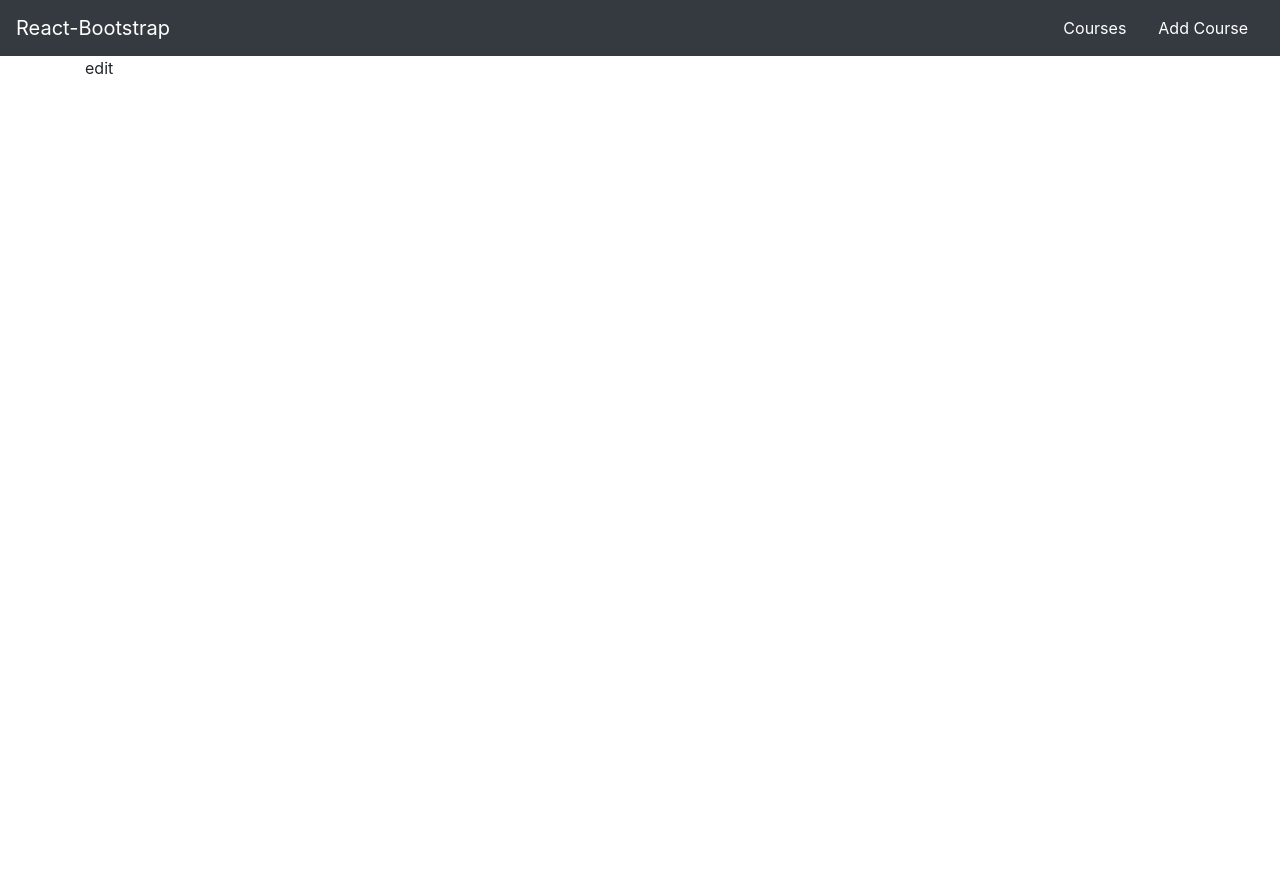
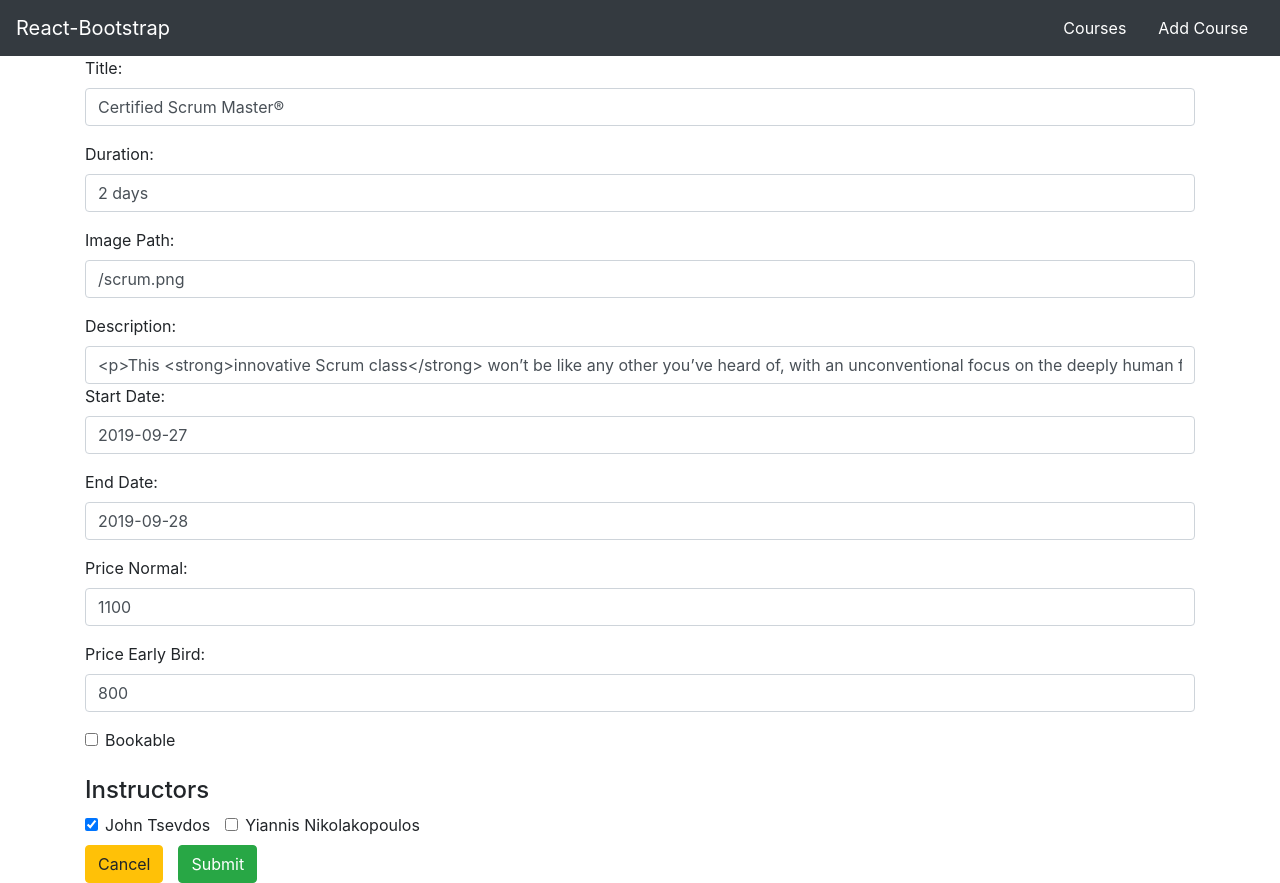
Before and after one commit to FanisBatis/PF-APP, a React (Create React App) app: page /edit-course/01 in a window 1280 px wide. Before the commit the page ends 800 px from the top, so only its background shows below. Built offline with nearby package versions, Linux system fonts and the light colour scheme; data requests are answered from the project's data file.

Commit message:
Finish all buttons and edit-course page

```diff
--- a/src/components/CourseDetails.js
+++ b/src/components/CourseDetails.js
@@ -83,14 +83,14 @@ function CourseDetails() {
         </Row>
         <Row>
           <Col>
-            <h2 style={{ marginTop: "20px" }}>Instructor</h2>
+            <h2 style={{ marginTop: "30px" }}>Instructor</h2>
           </Col>
         </Row>
         <Row>
           {instructor.map((inst) =>
-            <Col className="border-0">
-              <Card body key={inst.id}>
-                <Card.Title className="color-text" tag="h5">{inst.name?.first} {inst.name?.last}</Card.Title>
+            <Col>
+              <Card body key={inst.id} border="white">
+                <Card.Title>{inst.name?.first} {inst.name?.last}</Card.Title>
                 <Card.Text>
                   {inst.bio}
                 </Card.Text>
@@ -116,7 +116,7 @@ function CourseDetails() {
               </Modal.Header>
               <Modal.Footer>
                 <Button variant="secondary" onClick={handleClose}>Cancel</Button>
-                <Button variant="primary" onClick={deleteCourse}><Link to='/courses' style={{ color: "white" ,textDecoration:"none" }}>OK!</Link></Button>
+                <Button variant="primary" onClick={deleteCourse}><Link to='/courses' style={{ color: "white", textDecoration: "none" }}>OK!</Link></Button>
               </Modal.Footer>
             </Modal>
             <Button style={{ background: "green", width: '80px' }}>
--- a/src/components/Courses.js
+++ b/src/components/Courses.js
@@ -26,10 +26,10 @@ const Courses = () => {
 
     return (
         <div>
-            <Container>
-                <Row>
+            <Container><h1 style={{textAlign:"center", marginTop:"20px"}}><u>ALL COURSES</u></h1>
+                <Row style={{textAlign:"center"}}>
                     {courses.map((cour) => (
-                        <Col sm="4" key={cour.id} style={{ marginTop: "20px" }}>
+                        <Col sm="6" key={cour.id} style={{ marginTop: "20px" }}>
                             <Card>
                                 <Card.Img top width="100%" src={cour.imagePath} alt="Card image cap" />
                                 <Card.Body>
@@ -40,7 +40,7 @@ const Courses = () => {
                                     <Button style={{ background: '#F15B41' }}>
                                         <Link style={{ textDecoration: "none", color: '#fff' }}
                                             to={{ pathname: `/courses/${cour.id}` }}>
-                                            Learn more
+                                            View details
                                         </Link>
                                     </Button>
                                 </Card.Body>
--- a/src/components/EditCourse.js
+++ b/src/components/EditCourse.js
@@ -1,10 +1,205 @@
-import { Container } from "react-bootstrap";
+import { Container, Form, Button } from "react-bootstrap";
+import React, { useState, useEffect } from "react";
+import { API } from "../api";
+import { useHistory, useParams, Redirect } from "react-router-dom";
 
 const EditCourse = () => {
+  const courseId = useParams();
+  let history = useHistory();
+  const [options, setOptions] = useState([]);
+  const [title, setTitle] = useState("");
+  const [imagePath, setImagePath] = useState("");
+  const [duration, setDuration] = useState("");
+  //const [open, setOpen] = useState(false);
+  const [instructors, setInstructors] = useState([]);
+  const [description, setDescription] = useState("");
+  const [priceNormal, setPriceNormal] = useState("");
+  const [priceEarlyBird, setPriceEarlyBird] = useState("");
+  const [dateStart, setDateStart] = useState("");
+  const [dateEnd, setDateEnd] = useState("");
+
+  const [checkBookable, setBookable] = useState({
+    open: false,
+  });
+
+  const handleToggle = ({ target }) =>
+    setBookable((s) => ({ ...s, [target.name]: !s[target.name] }));
+
+  useEffect(() => {
+    const fetchInstructors = () => {
+      fetch(API + "instructors")
+        .then((response) => {
+          if (response.ok) {
+            return response.json();
+          }
+        })
+        .then((data) => {
+          setOptions(data);
+        });
+    };
+    fetchInstructors();
+    fetchCourseDetails();
+  }, []);
+
+  const fetchCourseDetails = () => {
+    fetch(API + "courses/" + courseId.id)
+      .then((response) => {
+        if (response.ok) {
+          return response.json();
+        }
+      })
+      .then((data) => {
+        setTitle(data.title);
+        setDuration(data.duration);
+        setImagePath(data.imagePath);
+        setDescription(data.description);
+        setPriceNormal(data.price.normal);
+        setPriceEarlyBird(data.price.early_bird);
+        setDateStart(data.dates.start_date);
+        setDateEnd(data.dates.end_date);
+        setInstructors(data.instructors);
+        //setBookable(open)
+      });
+  };
+
+  const postCourse = (e) => {
+    e.preventDefault();
+    fetch(API + "courses/" + courseId.id, {
+      method: "PUT",
+      headers: {
+        Accept: "application/json",
+        "Content-Type": "application/json",
+      },
+      body: JSON.stringify({
+        id: courseId.id,
+        title: title,
+        duration: duration,
+        imagePath: imagePath,
+        description: description,
+        price: {
+          normal: priceNormal,
+          early_bird: priceEarlyBird,
+        },
+        dates: {
+          start_date: dateStart,
+          end_date: dateEnd,
+        },
+        open: checkBookable,
+        instructors: instructors,
+      }),
+    })
+      .then((response) => response.json())
+      .then((responseJson) => {
+        history.push("/courses");
+      });
+  };
+
+  const onCheckedChanged = (e) => {
+    const value = e.target.value;
+    if (instructors.includes(value)) {
+      setInstructors(
+        instructors.filter((instructors) => instructors !== value)
+      );
+    } else {
+      setInstructors([...instructors, value]);
+    }
+  };
+
 
   return (
     <Container>
-      edit
+      <Form onSubmit={(e) => postCourse(e)}>
+        <Form.Group>
+          <Form.Label htmlFor="title">Title:</Form.Label>
+          <Form.Control
+            type="text"
+            value={title}
+            onChange={(e) => setTitle(e.target.value)}
+          />
+        </Form.Group>
+        <Form.Group>
+          <Form.Label htmlFor="duration">Duration:</Form.Label>
+          <Form.Control
+            type="text"
+            value={duration}
+            onChange={(e) => setDuration(e.target.value)}
+          />
+        </Form.Group>
+        <Form.Group>
+          <Form.Label htmlFor="imagePath">Image Path:</Form.Label>
+          <Form.Control
+            type="text"
+            value={imagePath}
+            onChange={(e) => setImagePath(e.target.value)}
+          />
+        </Form.Group>
+        <Form.Group>
+          <Form.Label htmlFor="description">Description:</Form.Label>
+          <Form.Control
+            type="textarea"
+            name="text"
+            id="description"
+            value={description}
+            onChange={(e) => setDescription(e.target.value)}
+          />
+          <Form.Group>
+            <Form.Label htmlFor="priceNormal">Start Date:</Form.Label>
+            <Form.Control type="text"
+              value={dateStart}
+              onChange={(e) => setDateStart(e.target.value)} />
+          </Form.Group>
+          <Form.Group>
+            <Form.Label htmlFor="priceNormal">End Date:</Form.Label>
+            <Form.Control type="text"
+              value={dateEnd}
+              onChange={(e) => setDateEnd(e.target.value)}
+            />
+          </Form.Group>
+          <Form.Group>
+            <Form.Label htmlFor="priceNormal"
+            >Price Normal:</Form.Label>
+            <Form.Control type="text" value={priceNormal}
+              onChange={(e) => setPriceNormal(e.target.value)} />
+          </Form.Group>
+          <Form.Group>
+            <Form.Label htmlFor="priceEarlyBird">Price Early Bird:</Form.Label>
+            <Form.Control type="text" value={priceEarlyBird}
+              onChange={(e) => setPriceEarlyBird(e.target.value)} />
+          </Form.Group>
+        </Form.Group>
+        {Object.keys(checkBookable).map((key) => (
+          <Form.Group check>
+            <Form.Label check>
+              <Form.Check
+                type="checkbox"
+                onChange={handleToggle}
+                key={key}
+                name={key}
+                checked={checkBookable[key]}
+                label="Bookable"
+              />
+            </Form.Label>
+          </Form.Group>
+        ))}
+        <h4>Instructors</h4>
+        {options.map((i) => (
+          <Form.Label style={{ marginRight: "15px" }}>
+            <Form.Check
+              type="checkbox"
+              key={i.id}
+              name={i.id}
+              value={i.id}
+              checked={instructors.includes(i.id)}
+              onChange={onCheckedChanged}
+              label={i.name.first + " " + i.name.last}
+            />{" "}
+          </Form.Label>
+        ))}
+        <div>
+          <Button variant="warning" href='/courses' style={{ marginRight: "15px" }}>Cancel</Button>
+          <Button type="submit" variant="success">Submit</Button>
+        </div>
+      </Form>
     </Container>
   );
 };
--- a/src/components/Homepage.js
+++ b/src/components/Homepage.js
@@ -9,7 +9,6 @@ const Homepage = () => {
         <h1>Welcome to Code.Hub Dashboard!</h1>
         <h5>Manage everything and have fun!</h5>
       </Jumbotron>
-
       <Stats />
     </div>
   )
```
